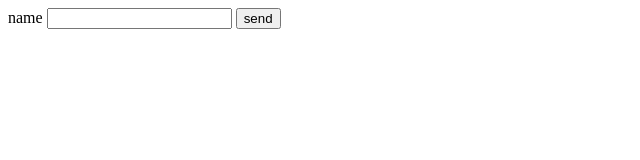
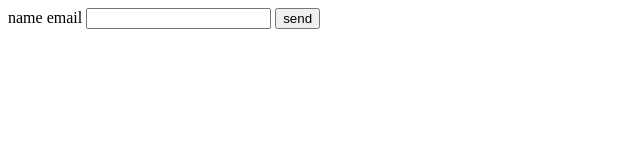
Before and after one commit to Mahdieh01/new, a plain HTML site: page login.html in a window 1280 px wide. Shown: the whole page, without its empty margins (0-640 px from the left). Drawn offline with Linux system fonts and the light colour scheme.

Commit message:
I add email to login project

```diff
--- a/login.html
+++ b/login.html
@@ -9,6 +9,7 @@
 <body>
     <form>
         <label>name</label>
+        <label>email</label>
         <input>
         <button>send</button>
     </form>
```
